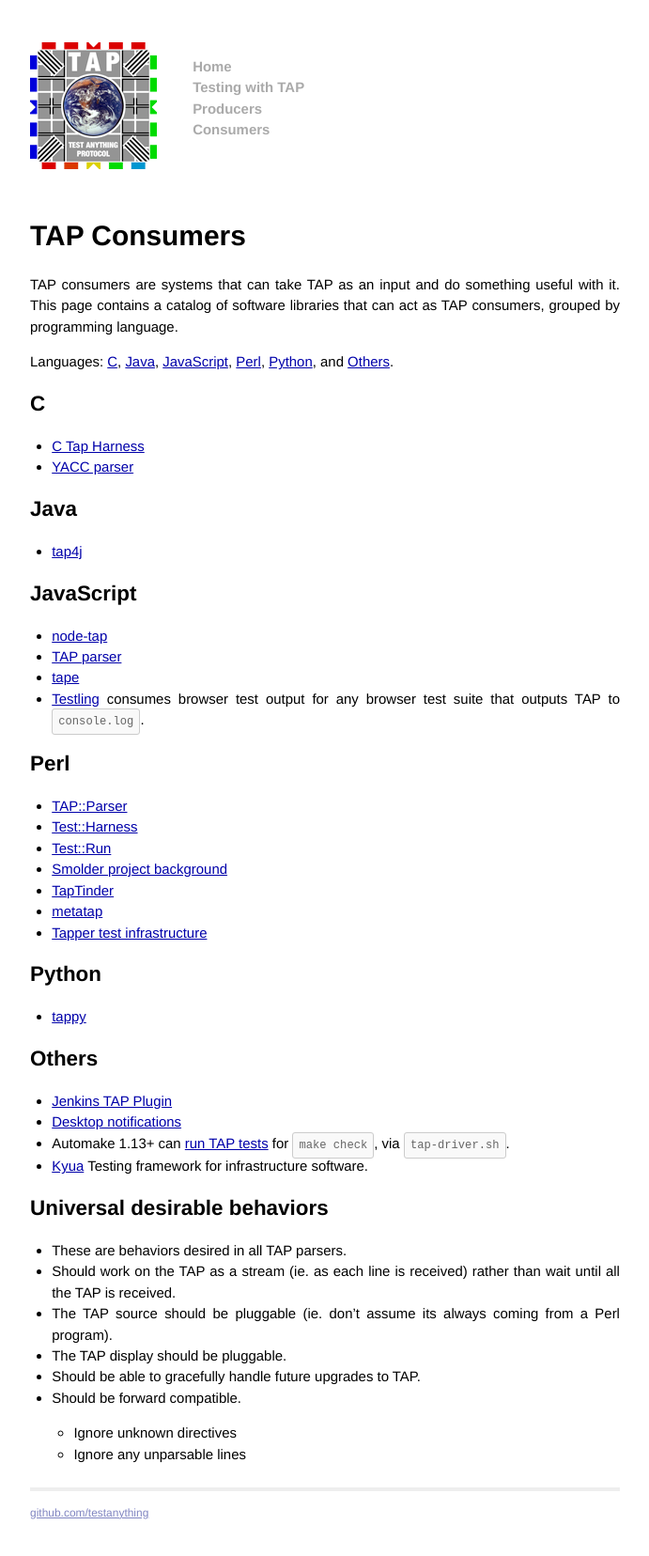
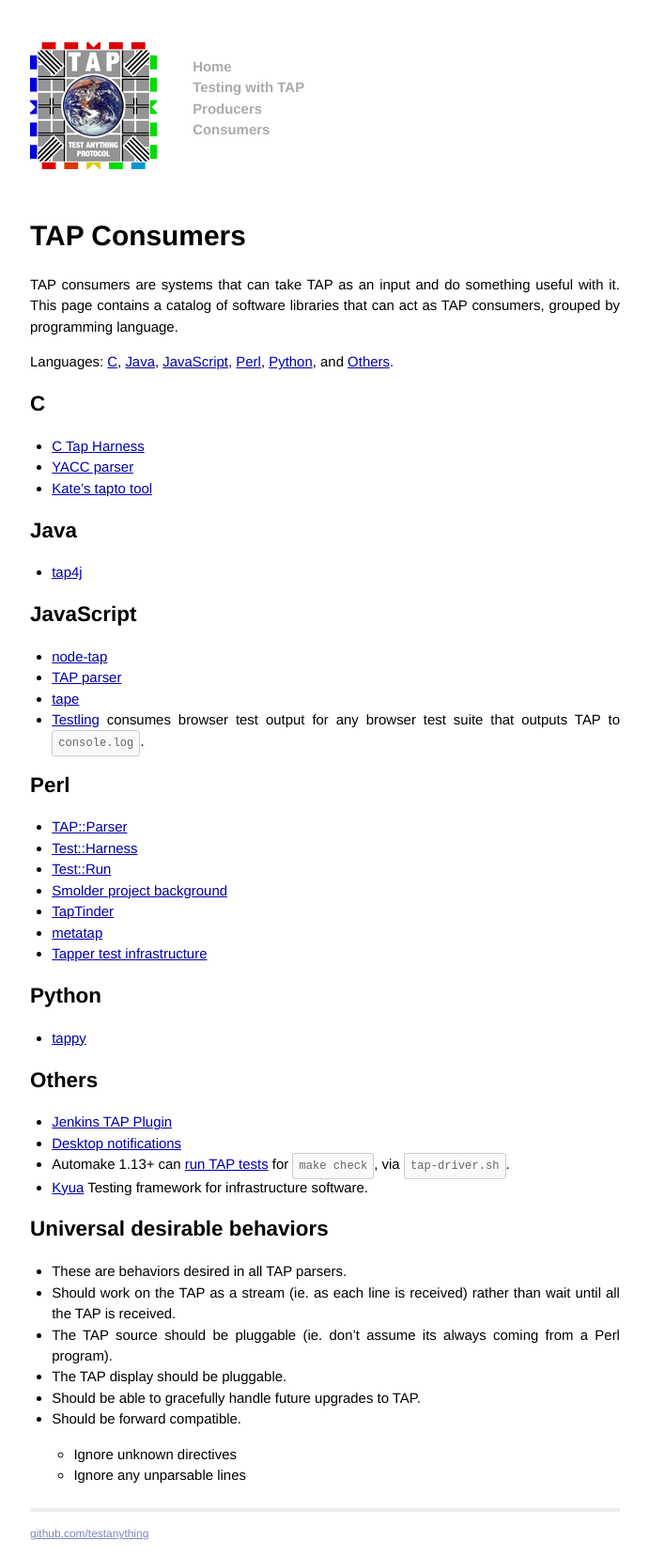
Before and after one commit to TestAnything/testanything.github.io, a Jekyll site: the page built from consumers.md, in a window 1280 px wide. Shown: the whole page at 94% size, without its empty margins (294-985 px from the left). Built offline with Jekyll 4.4.1, drawn with Linux system fonts in a browser that asks for light colours; before the commit the page ends 1633 px from its top, so only the background shows below that.

Commit message:
Add tapto consumer.

```diff
--- a/consumers.md
+++ b/consumers.md
@@ -24,6 +24,7 @@
 
 - [C Tap Harness](http://www.eyrie.org/~eagle/software/c-tap-harness/)
 - [YACC parser](https://github.com/ligurio/tap-parser)
+- [Kate's tapto tool](https://github.com/katef/tapto)
 
 ## <a id="java"></a> [Java](#java)
 
```
